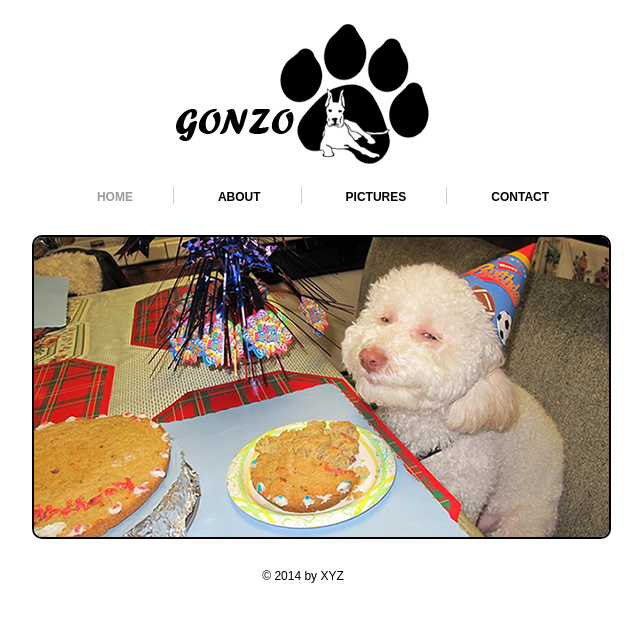
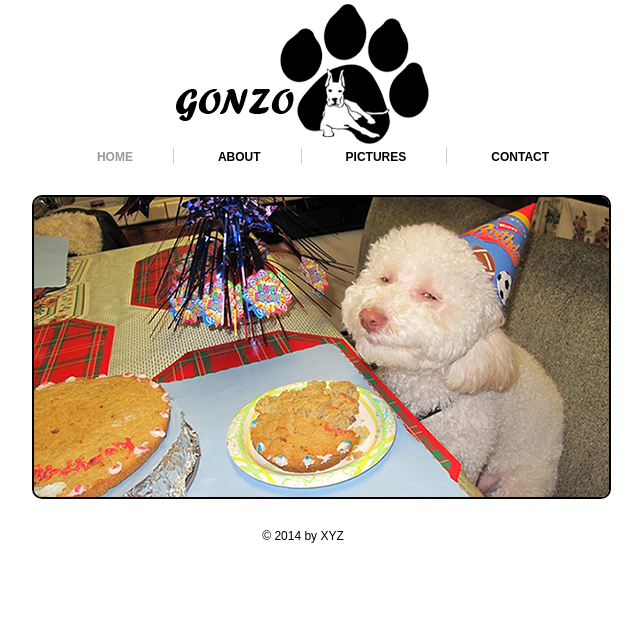
Before and after one commit to skanchi997/fish, a plain HTML site: page index.html in a window 1280 px wide. Shown: the whole page, without its empty margins (337-979 px from the left). Drawn offline with Linux system fonts and the light colour scheme.

Commit message:
sunil fuck off

```diff
--- a/index.html
+++ b/index.html
@@ -10,7 +10,7 @@
 
 <!--Header Starts-->
 
-	<div class="header">
+	<div class="">
 
 		<div class="logo">
 
```
